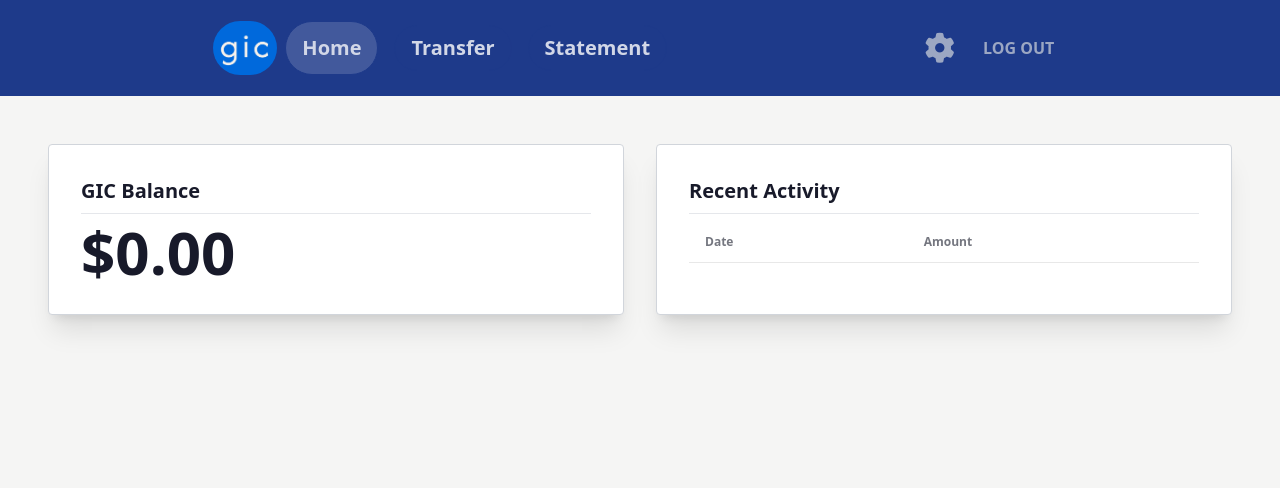
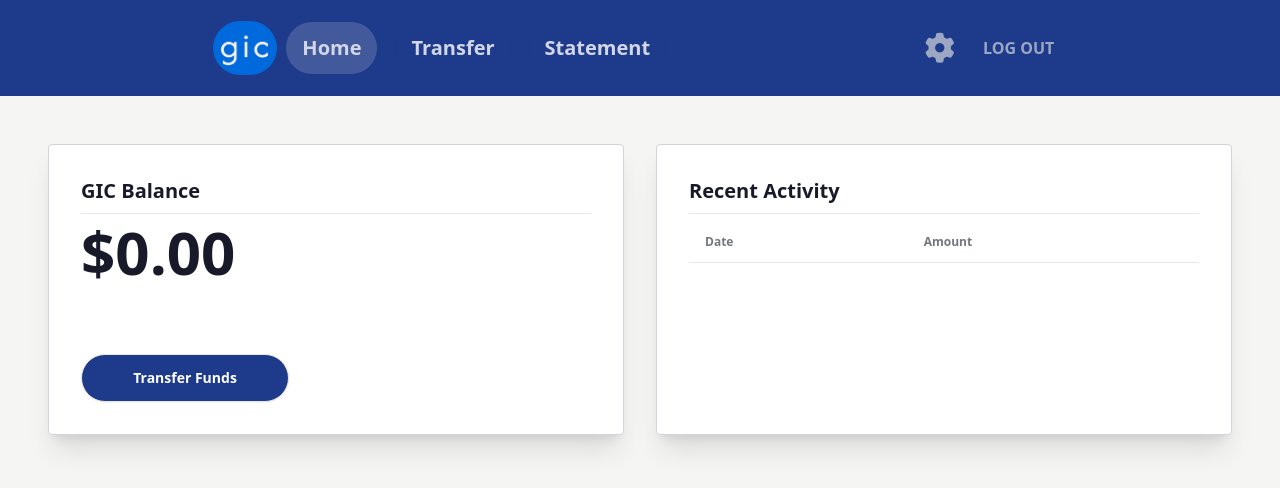
Before and after one commit to kiblykat/simple-bank-app, a React (Vite) app: page / in a window 1280 px wide. Both pictures are taken after a click on the button "Home". Shown: the top 488 px of the page. Built offline with nearby package versions, Linux system fonts and the light colour scheme.

Commit message:
Home: Simplify balance display and add Transfer Funds button

```diff
--- a/src/pages/Home.tsx
+++ b/src/pages/Home.tsx
@@ -23,11 +23,13 @@ const Home = () => {
             <div className="card-body">
               <div className="card-title">GIC Balance</div>
               <hr></hr>
-              <div className="">
-                <h1 className=" text-6xl font-semibold">
-                  ${balance.toFixed(2)}
-                </h1>
-              </div>
+              <h1 className=" text-6xl font-semibold">${balance.toFixed(2)}</h1>
+              <button
+                onClick={() => navigate("/transfer")}
+                className="btn rounded-full w-52 mt-16 bg-blue-900 text-white"
+              >
+                Transfer Funds
+              </button>
             </div>
           </div>
           <div className="card bg-base-100 shadow-xl col-span-4 md:col-span-2 mx-12 md:mr-12 md:ml-4 mt-4 md:mt-12 border border-gray-300">
```
